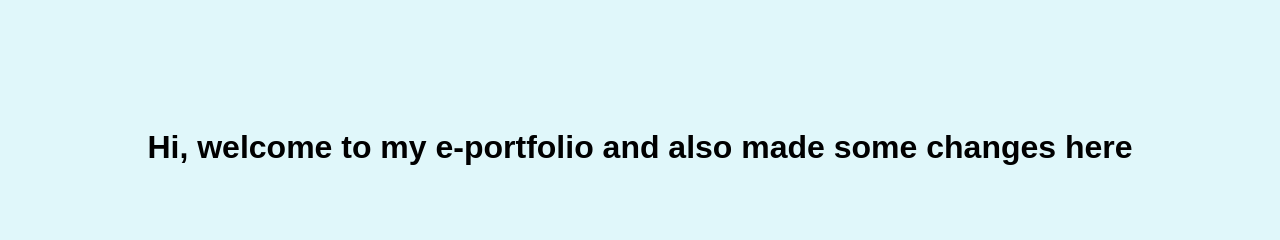
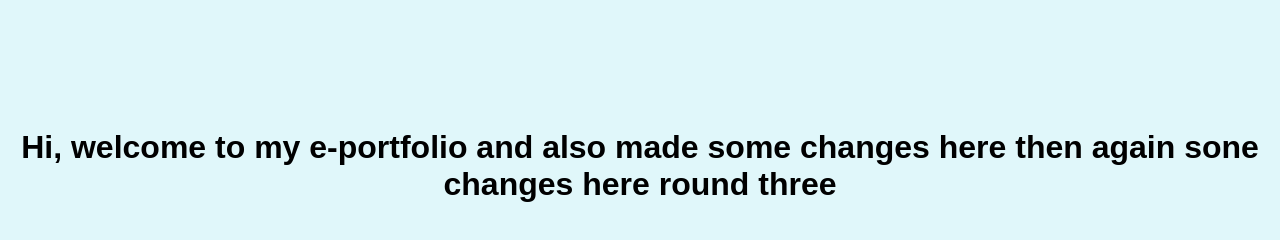
Before and after one commit to piyushsq/portfolio, a plain HTML site: page portfolio.html in a window 1280 px wide. Drawn offline with Linux system fonts and the light colour scheme.

Commit message:
Update portfolio.html

```diff
--- a/portfolio.html
+++ b/portfolio.html
@@ -14,6 +14,6 @@
   </style>
 </head>
 <body>
-  <h1>Hi, welcome to my e-portfolio and also made some changes here</h1>
+  <h1>Hi, welcome to my e-portfolio and also made some changes here then again sone changes here round three</h1>
 </body>
 </html>
```
